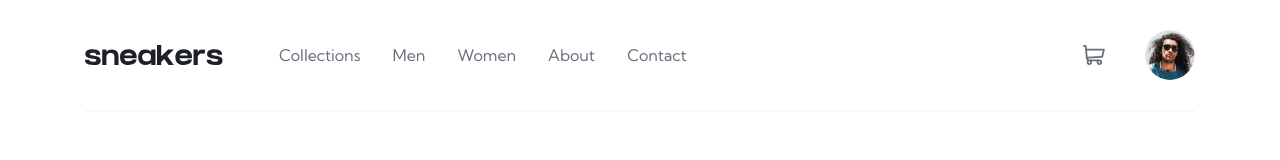
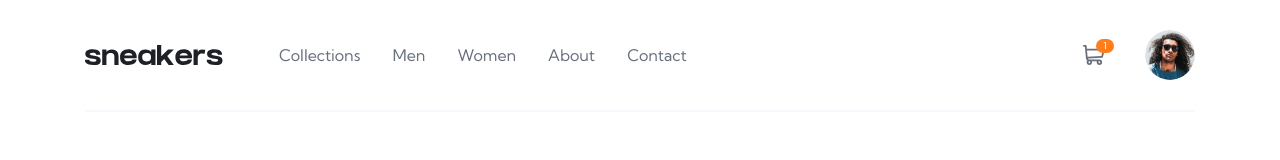
Before and after one commit to riccardofano/e-commerce-product-page, a React (Vite) app: page / in a window 1280 px wide. Both pictures are taken after a click on the button "Add to cart". Shown: the top 160 px of the page. Built offline with nearby package versions, Linux system fonts and the light colour scheme.

Commit message:
add pill to show amount of items in cart

```diff
--- a/src/components/Cart.tsx
+++ b/src/components/Cart.tsx
@@ -9,6 +9,9 @@ function Cart() {
   const [open, setOpen] = useState(false);
 
   const isEmpty = cart.length === 0;
+  const itemsInCart = cart.reduce((acc, product) => {
+    return acc + product.amount;
+  }, 0);
 
   const toggleOpen = () => {
     setOpen(!open);
@@ -19,7 +22,7 @@ function Cart() {
       {cart.map((product) => (
         <li key={product.id} className="flex flex-gap flex-v-center">
           <img src={`/images/${product.images[0].thumbnail}`} alt="" />
-          <div className="cart-info">
+          <div className="cart-info | fw-bold">
             <p className="cart-product-name">{product.name}</p>
             <p>
               ${(product.price / 100).toFixed(2)} x {product.amount}{" "}
@@ -36,8 +39,9 @@ function Cart() {
 
   return (
     <div className="cart">
-      <button className="button | flex flex-v-center" onClick={toggleOpen}>
-        <IconCart />
+      <button className="cart-button | button | flex flex-v-center" onClick={toggleOpen}>
+        {!isEmpty && <span className="cart-pill">{itemsInCart}</span>}
+        <IconCart className={`${open ? "active" : ""}`} />
       </button>
 
       {open && (
--- a/src/index.scss
+++ b/src/index.scss
@@ -361,8 +361,24 @@ body {
 
 /* Shopping Cart */
 
-.cart button:hover path,
-.cart button:hover use {
+.cart-button {
+  position: relative;
+
+  .cart-pill {
+    position: absolute;
+    top: 10px;
+    right: 15px;
+    background: var(--c-primary-400);
+    color: var(--c-neutral-100);
+    font-size: 0.6rem;
+    padding: 0 0.45rem;
+    border-radius: 100vmax;
+  }
+}
+
+.cart-button:hover path,
+.cart-button:hover use,
+.cart-button .active path {
   fill: var(--c-neutral-800);
 }
 
```
